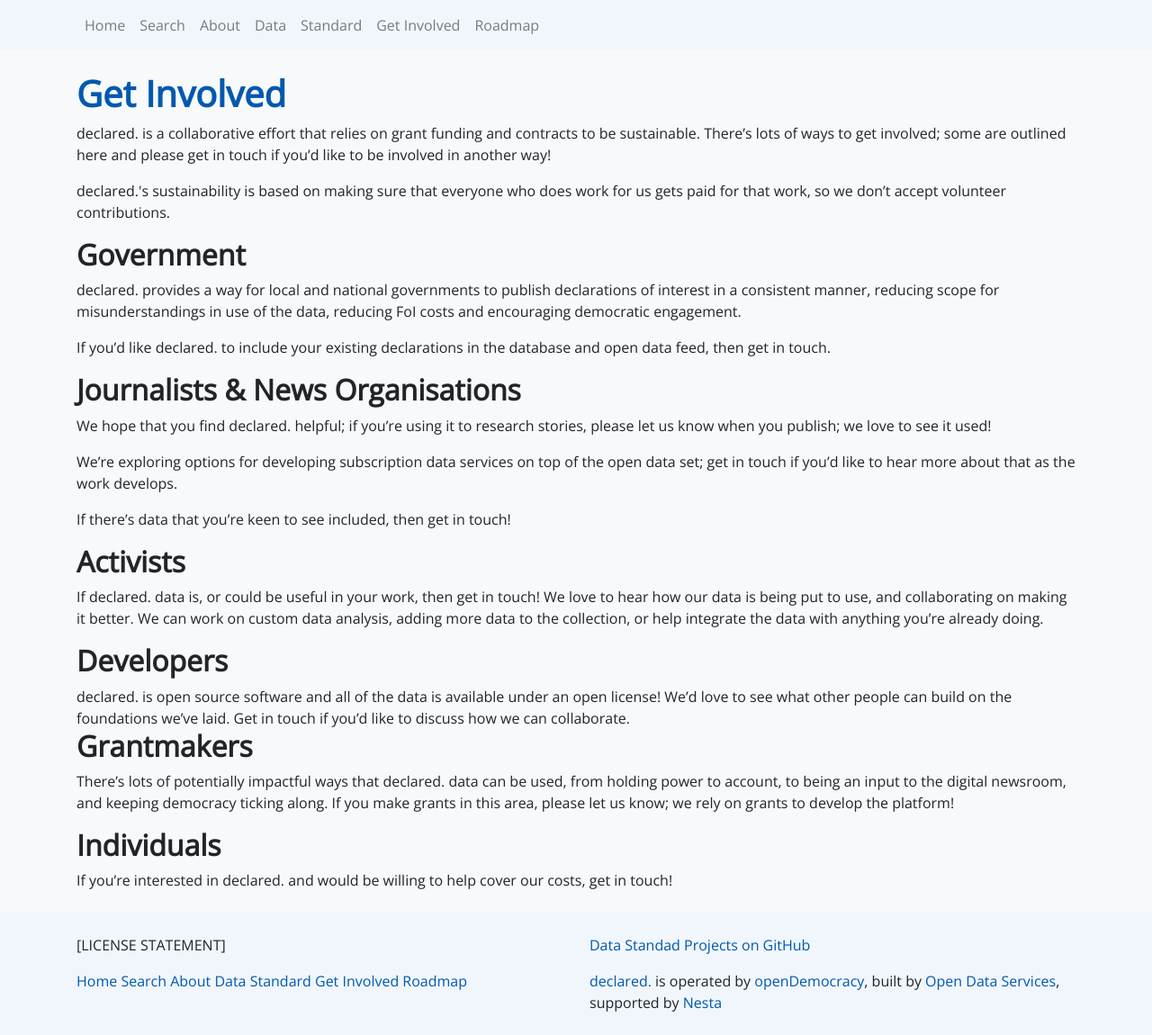
After one commit to OpenDataServices/open-register-of-interests, a Django app: page /get-involved in a window 1280 px wide. The commit adds this page. Shown: the whole page at 90% size. Run offline with Django 3.2, Linux system fonts and the light colour scheme; parts of the project's set-up code (start-up, migrations or seed data) failed here and were passed over; some libraries are stand-ins or nearby versions.

Commit message:
ui: templates: Add new copy and respective pages
Content in square brackets still TBD.

```diff
--- a/oroi/oroi/settings.py
+++ b/oroi/oroi/settings.py
@@ -21,7 +21,7 @@ env = environ.Env(
     DEBUG=(bool, True),
     ALLOWED_HOSTS=(list, []),
     ES_HOST=(str, "localhost:9200"),
-    STATIC_ROOT=(str, os.path.join(BASE_DIR, 'static')),
+    STATIC_ROOT=(str, os.path.join(BASE_DIR, "static")),
     ES_DISABLE=(bool, False),
 )
 
--- a/oroi/ui/static/css/style.css
+++ b/oroi/ui/static/css/style.css
@@ -8,7 +8,7 @@ h1, a {
 }
 
 h1, h2, h3 {
-    font-weight: bold;
+    font-weight: bold !important;
 }
 
 a:hover {
@@ -19,8 +19,8 @@ a:hover {
     border: 1px solid #C5CCD4;
 }
 
-.jumbotron, footer {
-    background-color: #F1F6FC;
+.jumbotron, footer, .bg-light {
+    background-color: #F1F6FC !important;
 }
 
 .btn-primary, .badge-secondary {
--- a/oroi/ui/templates/base.html
+++ b/oroi/ui/templates/base.html
@@ -6,7 +6,7 @@
     <meta charset="utf-8">
     <meta name="viewport" content="width=device-width, initial-scale=1, shrink-to-fit=no">
     <meta name="description" content="">
-    <title>declared.</title>
+    <title>declared. {% block title %}{% endblock %}</title>
 
 
     <link rel="stylesheet" href="https://stackpath.bootstrapcdn.com/bootstrap/4.4.1/css/bootstrap.min.css"
@@ -34,9 +34,61 @@
   </head>
 
   <body>
+    <div class="bg-light">
+      <nav class="navbar navbar-expand-lg navbar-light container">
+        <button class="navbar-toggler" type="button" data-toggle="collapse" data-target="#navbarNavAltMarkup"
+          aria-controls="navbarNavAltMarkup" aria-expanded="false" aria-label="Toggle navigation">
+          <span class="navbar-toggler-icon"></span>
+        </button>
+        <div class="collapse navbar-collapse" id="navbarNavAltMarkup">
+          <div class="navbar-nav">
+            <a class="nav-link" href="{% url 'ui:home' %}">Home</a>
+            <a class="nav-link" href="{% url 'ui:search' %}">Search</a>
+            <a class="nav-link" href="{% url 'ui:about' %}">About</a>
+            <a class="nav-link" href="{% url 'ui:data' %}">Data</a>
+            <a class="nav-link" href="{% url 'ui:standard' %}">Standard</a>
+            <a class="nav-link" href="{% url 'ui:get-involved' %}">Get Involved</a>
+            <a class="nav-link" href="{% url 'ui:roadmap' %}">Roadmap</a>
+          </div>
+        </div>
+      </nav>
+    </div>
 
   {% block content %}
   {% endblock %}
 
+  <footer class="p-4 mt-4 bg-light">
+    <div class="container">
+      <div class="row">
+        <div class="col">
+          <p>[LICENSE STATEMENT]</p>
+        </div>
+        <div class="col">
+          <a href="https://oroi-standard.readthedocs.io/en/latest/">Data Standad</a>
+          <a href="https://github.com/OpenDataServices?q=oroi+OR+open-register-of-interests">Projects on GitHub</a>
+        </div>
+      </div>
+
+      <div class="row">
+        <div class="col">
+          <a  href="{% url 'ui:home' %}">Home</a>
+          <a  href="{% url 'ui:search' %}">Search</a>
+          <a  href="{% url 'ui:about' %}">About</a>
+          <a  href="{% url 'ui:data' %}">Data</a>
+          <a  href="{% url 'ui:standard' %}">Standard</a>
+          <a  href="{% url 'ui:get-involved' %}">Get Involved</a>
+          <a  href="{% url 'ui:roadmap' %}">Roadmap</a>
+        </div>
+
+        <div class="col">
+          <a href="https://github.com/OpenDataServices/open-register-of-interests/">declared.</a> is operated by <a
+            href="https://www.opendemocracy.net/">openDemocracy</a>, built by <a href="https://opendataservices.coop">Open Data
+            Services</a>, supported by <a href="https://www.nesta.org.uk/">Nesta</a>
+        </div>
+      </div>
+
+     </div>
+  </footer>
+
   </body>
 </html>
--- /dev/null
+++ b/oroi/ui/templates/get_involved.html
@@ -0,0 +1,50 @@
+{% extends "base.html" %}
+{% block title %} | Get Involved{% endblock %}
+{% block content %}
+<div class="container mt-4">
+  <h1>Get Involved</h1>
+
+  <p>declared. is a collaborative effort that relies on grant funding and contracts to be sustainable. There’s lots of
+    ways to get involved; some are outlined here and please get in touch if you’d like to be involved in another
+    way!</p>
+
+  <p>declared.'s sustainability is based on making sure that everyone who does work for us gets paid for that work, so
+    we don’t accept volunteer contributions.</p>
+
+  <h2>Government</h2>
+  <p>declared. provides a way for local and national governments to publish declarations of interest in a consistent
+    manner, reducing scope for misunderstandings in use of the data, reducing FoI costs and encouraging democratic
+    engagement.</p>
+
+  <p>If you’d like declared. to include your existing declarations in the database and open data feed, then get in
+    touch.</p>
+
+  <h2>Journalists & News Organisations</h2>
+
+  <p>We hope that you find declared. helpful; if you’re using it to research stories, please let us know when you
+    publish; we love to see it used!</p>
+
+  <p>We’re exploring options for developing subscription data services on top of the open data set; get in touch if
+    you’d like to hear more about that as the work develops.</p>
+
+  <p>If there’s data that you’re keen to see included, then get in touch!</p>
+
+  <h2>Activists</h2>
+  <p>If declared. data is, or could be useful in your work, then get in touch! We love to hear how our data is being
+    put to use, and collaborating on making it better. We can work on custom data analysis, adding more data to the
+    collection, or help integrate the data with anything you’re already doing.</p>
+
+  <h2>Developers</h2>
+  declared. is open source software and all of the data is available under an open license! We’d love to see what
+  other people can build on the foundations we’ve laid. Get in touch if you’d like to discuss how we can collaborate.
+
+  <h2>Grantmakers</h2>
+  <p>There’s lots of potentially impactful ways that declared. data can be used, from holding power to account, to
+    being an input to the digital newsroom, and keeping democracy ticking along. If you make grants in this area,
+    please let us know; we rely on grants to develop the platform!</p>
+
+  <h2>Individuals</h2>
+  <p>If you’re interested in declared. and would be willing to help cover our costs, get in touch!</p>
+</div>
+
+{% endblock %}
--- a/oroi/ui/templates/search.html
+++ b/oroi/ui/templates/search.html
@@ -20,7 +20,7 @@
 {% verbatim %}
 <script type="text/x-template" id="search">
 <div>
-    <section class="jumbotron text-center">
+    <section class="jumbotron text-center bg-light">
       <div class="container bg-header-icon">
         <h1 class="display-3"><a href="/">declared.</a></h1>
         <p class="lead text-muted">declared. collects declarations of interests, gifts, employment and more from elected members of bodies around the UK</p>
--- a/oroi/ui/urls.py
+++ b/oroi/ui/urls.py
@@ -1,12 +1,23 @@
 from django.urls import path
 from django.views.generic.base import TemplateView
 
-from ui.views import CSVFromQueryDownloadView, HomeView
+from ui.views import CSVFromQueryDownloadView, DataView
 
 app_name = "ui"
 
 urlpatterns = [
-    path("", HomeView.as_view(), name="home"),
+    path("", TemplateView.as_view(template_name="home.html"), name="home"),
     path("search", TemplateView.as_view(template_name="search.html"), name="search"),
+    path("about", TemplateView.as_view(template_name="about.html"), name="about"),
+    path(
+        "standard", TemplateView.as_view(template_name="standard.html"), name="standard"
+    ),
+    path("roadmap", TemplateView.as_view(template_name="roadmap.html"), name="roadmap"),
+    path("data", DataView.as_view(), name="data"),
+    path(
+        "get-involved",
+        TemplateView.as_view(template_name="get_involved.html"),
+        name="get-involved",
+    ),
     path("download_csv", CSVFromQueryDownloadView.as_view(), name="csv-download"),
 ]
--- a/oroi/ui/views.py
+++ b/oroi/ui/views.py
@@ -124,11 +124,11 @@ class CSVFromQueryDownloadView(View):
         return response
 
 
-class HomeView(TemplateView):
-    template_name = "home.html"
+class DataView(TemplateView):
+    template_name = "data.html"
 
     def get_context_data(self, *args, **kwargs):
         context = super().get_context_data(**kwargs)
 
-        context["bodies"] = db.Body.objects.all()
+        context["bodies"] = db.Body.objects.exclude(name="Unknown body")
         return context
```
Also changed, not shown: oroi/ui/templates/about.html (added, +30 -0 lines), oroi/ui/templates/data.html (added, +30 -0 lines), oroi/ui/templates/home.html (+18 -26 lines), oroi/ui/templates/roadmap.html (added, +43 -0 lines), oroi/ui/templates/standard.html (added, +7 -0 lines).
